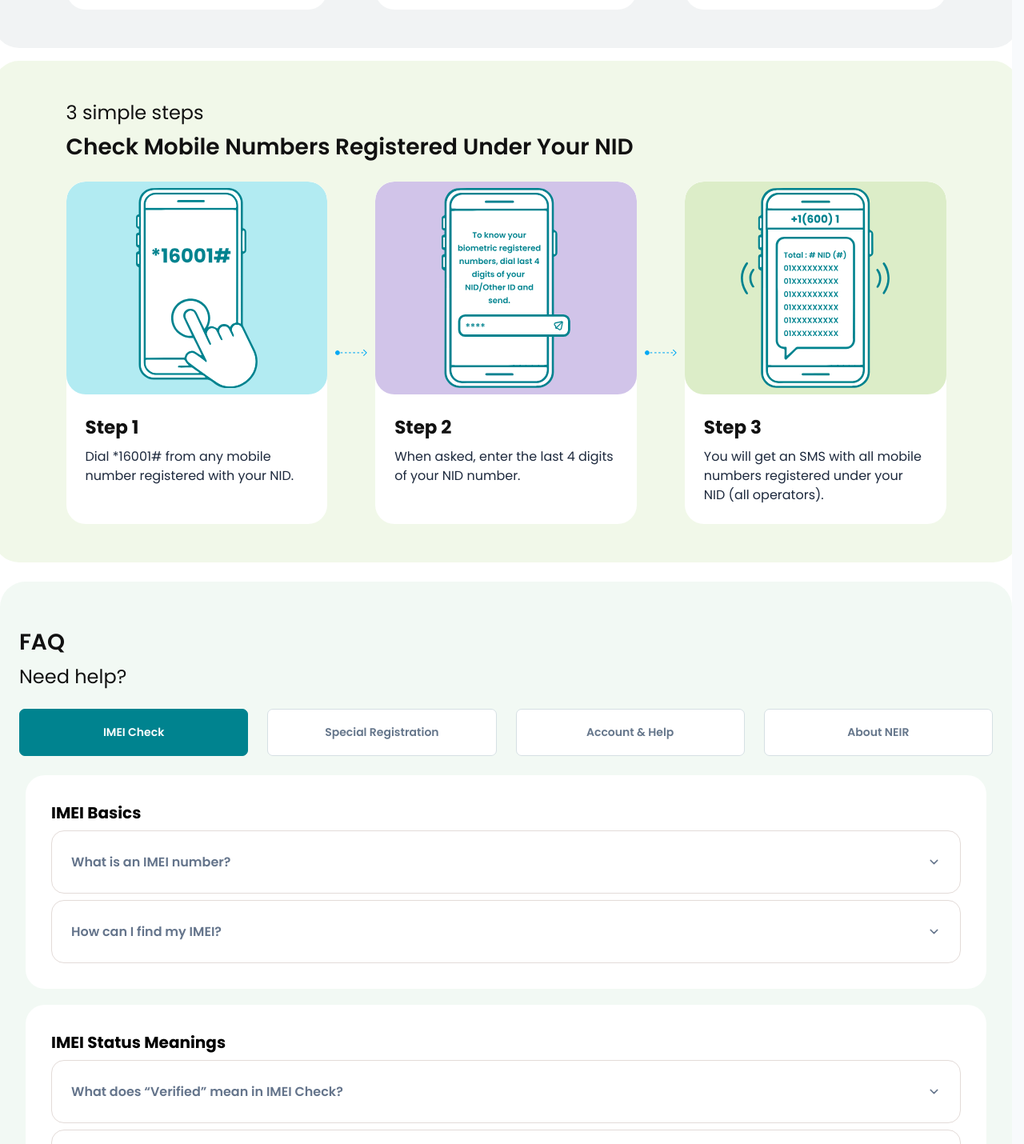
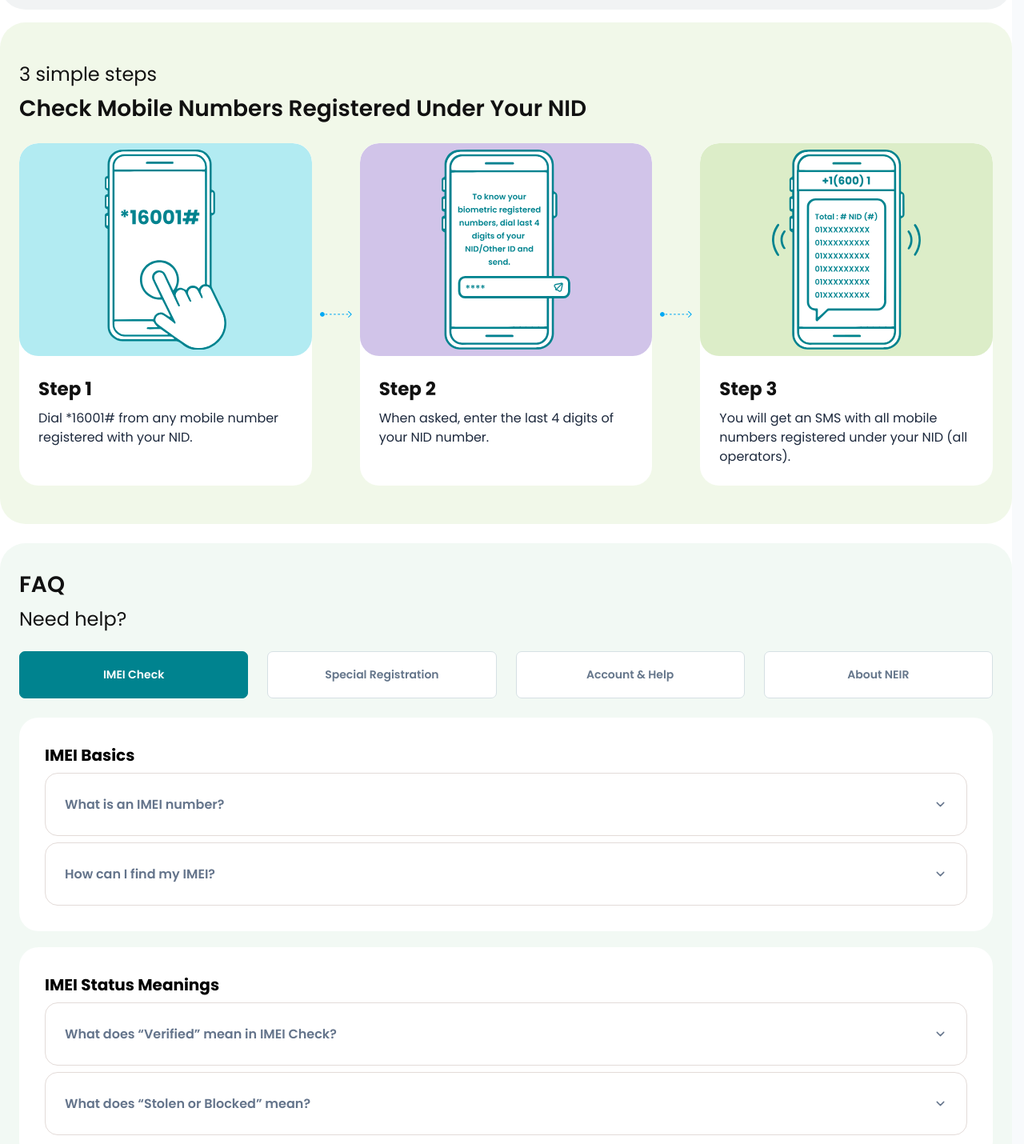
Before and after one commit to shihab-tech04/NEIR-Citizen, a React (Vite) app: page / in a window 1280 px wide. Shown: the part 2239-3669 px from the top of the page at 80% size. Built offline with nearby package versions, Linux system fonts and the light colour scheme.

Commit message:
fix(neir): align guide and FAQ on one responsive grid and reduce FAQ top whitespace

```diff
--- a/scripts/neir-faq-parity.mjs
+++ b/scripts/neir-faq-parity.mjs
@@ -107,6 +107,9 @@ for(const [key,coordinates] of Object.entries(deltas)){
   // public original. Preserve horizontal alignment and content width, but do not
   // require outdated heading heights or vertical offsets.
   for(const dimension of ['x','width']){
+    // The prior FAQ group-only 8px inset was removed to align its outer card
+    // edge with the guide title and tabs. The responsive UX test checks that.
+    if(key==='firstGroup' && dimension==='x')continue;
     const delta=coordinates[dimension];
     assert(Math.abs(delta)<=3,'Original source FAQ '+key+'.'+dimension+' offset '+delta+'px exceeds 3px tolerance');
   }
--- a/src/index.css
+++ b/src/index.css
@@ -47,7 +47,7 @@ button,input,select,textarea{font:inherit}
  .neir-footer-links{justify-content:flex-start}
 }
 .neir-home-main{background:#fff}
-.neir-home-sections{display:flex;flex-direction:column;gap:24px}
+.neir-home-sections{display:flex;flex-direction:column;gap:24px;--neir-home-content-max:1284px}
 .neir-source-hero{width:100%;padding:81px 24px 79px;background:var(--neir-primary-bg);border-radius:0 0 32px 32px}
 .neir-source-hero-inner{max-width:1200px;margin:0 auto;display:grid;grid-template-columns:minmax(0,1fr) minmax(0,1fr);gap:80px;align-items:center}
 .neir-source-hero-copy{min-width:0}
@@ -76,11 +76,11 @@ button,input,select,textarea{font:inherit}
 .neir-guide-art--2{background:#DCEDC8}
 .neir-source-guide-section{border-radius:32px;padding:48px 24px}
 @media(min-width:768px){
- .neir-source-hero,.neir-source-guide-section{position:relative;left:-8px;width:calc(100% + 16px)}
+ .neir-source-hero{position:relative;left:-8px;width:calc(100% + 16px)}
 }
 .neir-source-verify-short{display:none}
 .neir-source-mobile-auth{display:none}
-.neir-source-guide-inner{max-width:1200px;margin:auto}
+.neir-source-guide-inner{width:100%;max-width:var(--neir-home-content-max,1284px);margin:0 auto}
 .neir-source-guide-heading{text-align:left;color:#111;margin:0 0 24px}
 .neir-source-guide-heading h2{font-size:28px;font-weight:600;line-height:1.4;margin:0;color:inherit}
 .neir-source-guide-heading p{font-size:24px;font-weight:400;line-height:1.4;margin:0 0 6px;color:inherit}
@@ -95,7 +95,7 @@ button,input,select,textarea{font:inherit}
 .neir-source-step-arrow img{max-width:40px;width:100%;height:auto;object-fit:contain}
 @media(max-width:1400px){
  .neir-main-navigation{left:35%;transform:translateX(-35%)}
- .neir-source-hero-inner,.neir-source-guide-inner{max-width:1100px}
+ .neir-source-hero-inner{max-width:1100px}
  .neir-source-hero-inner{gap:45px}
  .neir-source-hero-copy h1{font-size:42px}
 }
@@ -142,7 +142,7 @@ button,input,select,textarea{font:inherit}
  .neir-source-verify-button span{flex:0 0 auto}
  .neir-source-error,.neir-source-demo-result{flex-basis:100%;margin-top:8px}
  .neir-source-hero-media{position:relative;left:-7px;width:calc(100% + 14px);max-width:600px;margin:0 auto;padding:7px;min-height:0;height:auto}
- .neir-source-guide-section{position:relative;left:-7px;width:calc(100% + 14px);border-radius:16px;padding:28px}
+ .neir-source-guide-section{width:100%;border-radius:16px;padding:28px}
  .neir-source-guide-heading{width:100%;margin:0 0 24px;text-align:left}
  .neir-source-guide-heading h2{font-size:24px;line-height:1.3}
  .neir-source-guide-heading p{font-size:20px;line-height:1.4;white-space:normal}
@@ -221,12 +221,12 @@ button,input,select,textarea{font:inherit}
 /* NEIR FAQ — source-matched visual primitives from the user's 28 Oct screenshots.
    Keep all adjustments scoped to FAQ; other pages and their source parity are frozen. */
 #faq-section.neir-faq-source{
-  padding:56px max(24px,calc((100% - 1284px)/2));
+  padding:32px 24px 48px;
 }
-#faq-section .neir-faq-content{max-width:1284px}
+#faq-section .neir-faq-content{width:100%;max-width:var(--neir-home-content-max,1284px);margin-inline:auto}
 #faq-section .neir-faq-intro h2{font-size:28px;line-height:1.4;font-weight:600;color:#111}
 #faq-section .neir-faq-intro p{font-size:24px;line-height:1.4;margin-top:6px}
-#faq-section .neir-faq-intro{margin-bottom:24px}
+#faq-section .neir-faq-intro{width:100%;max-width:var(--neir-home-content-max,1284px);margin:0 auto 24px}
 #faq-section .neir-faq-intro p{color:#111;font-weight:400}
 #faq-section .neir-faq-tabs{gap:24px;margin-bottom:24px}
 #faq-section .neir-faq-tab{
@@ -235,7 +235,7 @@ button,input,select,textarea{font:inherit}
   border-radius:7px;
 }
 #faq-section .neir-faq-group{
-  margin-inline:8px;
+  margin-inline:0;
   padding:32px;
   border-radius:24px;
 }
@@ -258,7 +258,7 @@ button,input,select,textarea{font:inherit}
 }
 #faq-section .neir-faq-answer{color:#475569;line-height:1.55}
 @media(max-width:767px){
-  #faq-section.neir-faq-source{padding:32px 16px;border-radius:16px}
+  #faq-section.neir-faq-source{padding:28px;border-radius:16px}
   #faq-section .neir-faq-tabs{gap:8px;margin-bottom:24px}
   #faq-section .neir-faq-tab{min-height:46px;padding-inline:12px}
   #faq-section .neir-faq-group{margin-inline:0;padding:18px;border-radius:18px}
@@ -275,7 +275,7 @@ button,input,select,textarea{font:inherit}
  .neir-source-hero-inner{max-width:1300px;grid-template-columns:626px 626px;gap:64px;transform:translateX(16px)}
  .neir-source-description{margin-bottom:13px}
  .neir-source-hero-copy{transform:translateY(-1px)}
- .neir-source-guide-inner{max-width:1290px;transform:translateX(11px)}
+
  .neir-source-guide-heading{width:100%;max-width:100%}
  .neir-source-steps-row{width:100%;max-width:100%;transform:none}
  .neir-main-navigation{left:50%;transform:translateX(-50%)}
@@ -497,9 +497,10 @@ button,input,select,textarea{font:inherit}
 }
 
 @media(min-width:1920px){
+ .neir-home-sections{--neir-home-content-max:min(88vw,1520px)}
  .neir-source-hero-inner{max-width:min(88vw,1520px);grid-template-columns:repeat(2,minmax(0,1fr));gap:clamp(48px,4.5vw,80px);transform:none}
- .neir-source-guide-inner{max-width:min(88vw,1520px);transform:none}
+
  .neir-service-entry{width:min(90vw,1560px)}
  .neir-source-steps-row{width:100%;max-width:100%;transform:none}
- #faq-section .neir-faq-content{max-width:1520px}
+
 }
```
Also changed, not shown: 1 other file (tests, documents, lock files or other folders).
